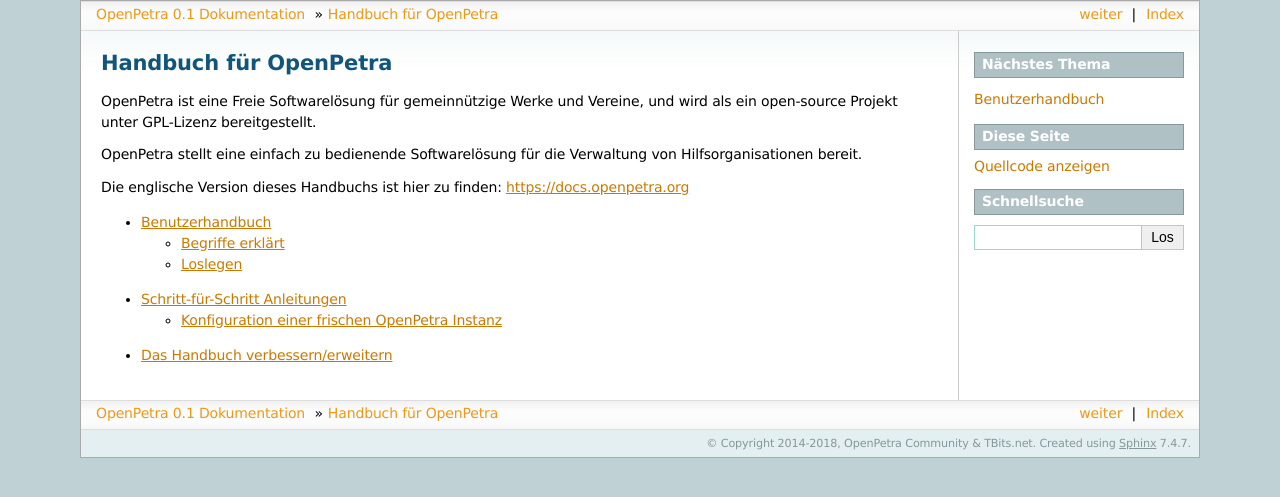
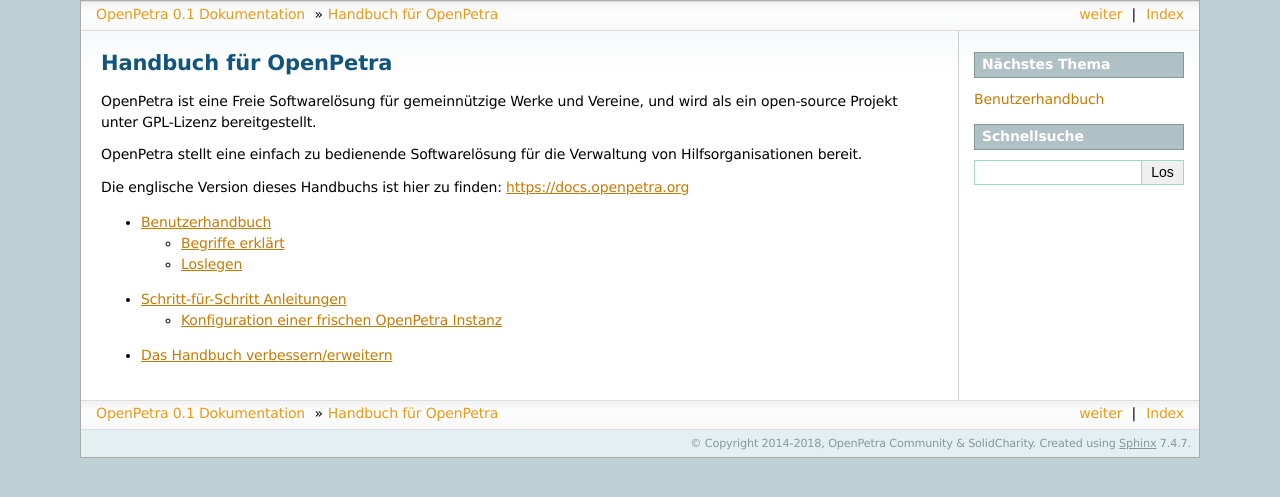
Before and after one commit to openpetra/openpetra-docs-de, a Sphinx documentation site: the page built from source/index.rst, in a window 1280 px wide. Shown: the top 497 px of the page. Built offline with Sphinx 7.4.7, drawn with Linux system fonts in a browser that asks for light colours.

Commit message:
small fixes to configuration. change Copyright, and don't show sources

```diff
--- a/source/conf.py
+++ b/source/conf.py
@@ -44,7 +44,7 @@
 
 # General information about the project.
 project = u'OpenPetra'
-copyright = u'2014-2018, OpenPetra Community & TBits.net'
+copyright = u'2014-2018, OpenPetra Community & SolidCharity'
 
 # The version info for the project you're documenting, acts as replacement for
 # |version| and |release|, also used in various other places throughout the
@@ -162,7 +162,7 @@
 #html_split_index = False
 
 # If true, links to the reST sources are added to the pages.
-#html_show_sourcelink = True
+html_show_sourcelink = False
 
 # If true, "Created using Sphinx" is shown in the HTML footer. Default is True.
 #html_show_sphinx = True
```
